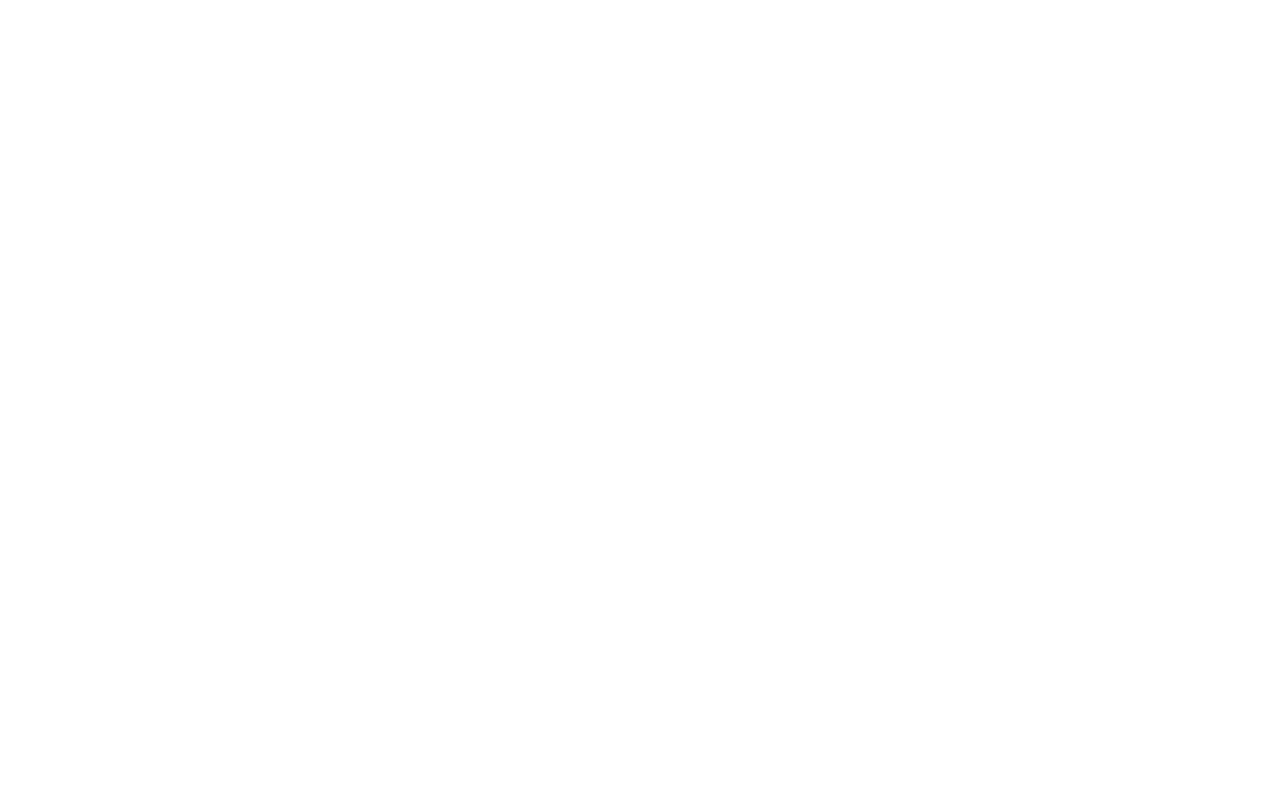
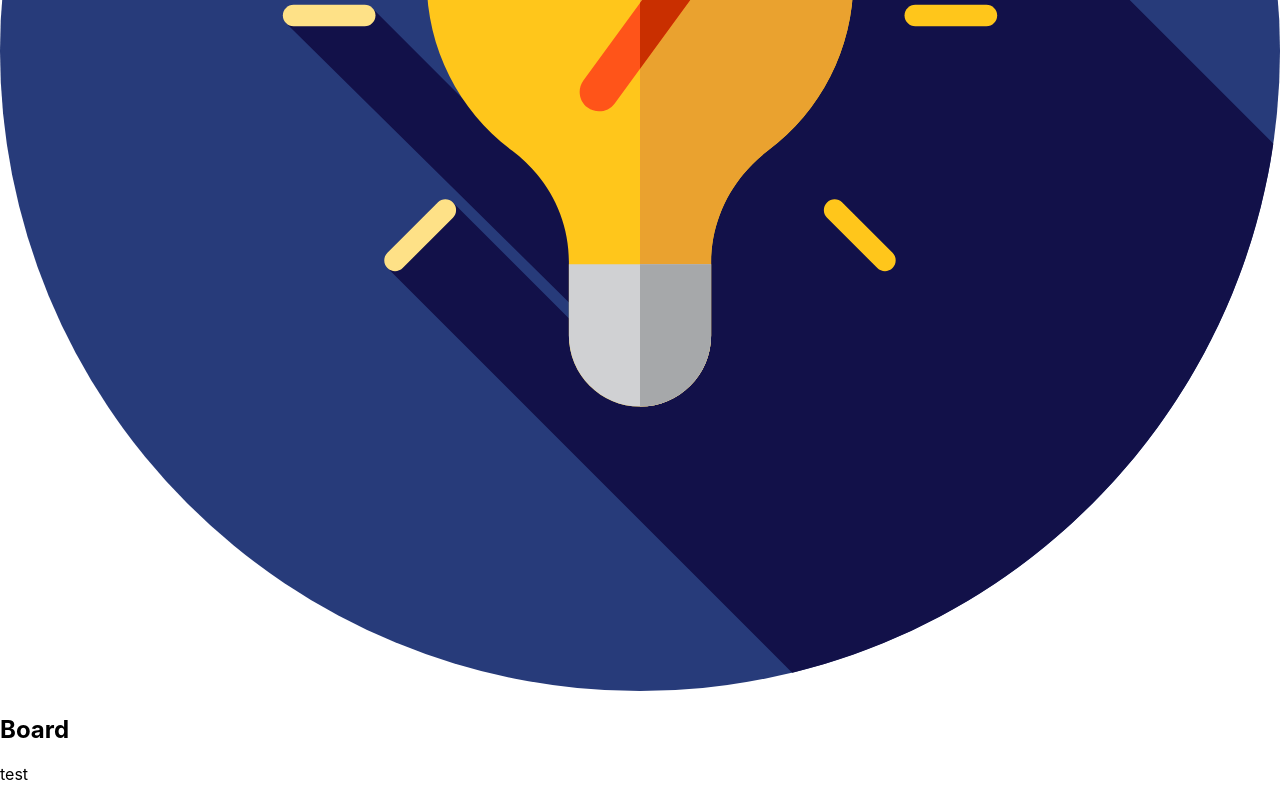
Before and after one commit to ChorniyIgor/FoodDiary, a React app: page / in a window 1280 px wide. Shown: the part 589-1389 px from the top of the page. Before the commit the page ends 800 px from the top, so only its background shows below. Built offline with nearby package versions, Linux system fonts and the light colour scheme.

Commit message:
rename project to foodDiary

```diff
--- a/src/App.css
+++ b/src/App.css
@@ -1,3 +1,11 @@
 .App {
   text-align: center;
+  min-height: 100vh;
+  background: linear-gradient(120deg, #fdfbfb 0%, #ebedee 100%);
 }
+
+.img {
+  width: 100px;
+  height: 100px;
+  cursor: pointer;
+}
--- a/src/App.js
+++ b/src/App.js
@@ -1,10 +1,17 @@
 import React, { Component } from "react";
 import styles from "./App.css";
 import { connect } from "react-redux";
+import lightBulb from "./img/lightBulb.svg";
+import MainBoard from "./containers/mainBoard/mainBoard";
 
 class App extends Component {
   render() {
-    return <div className={styles.App} />;
+    return (
+      <div className={styles.App}>
+        <img src={lightBulb} alt="toMainPage" className={styles.img} />
+        <MainBoard />
+      </div>
+    );
   }
 }
 
--- /dev/null
+++ b/src/containers/mainBoard/mainBoard.js
@@ -0,0 +1,19 @@
+import React from "react";
+import { connect } from "react-redux";
+
+const MainBoard = props => {
+  return (
+    <section>
+      <h2>Board</h2>
+      <p>{props.test}</p>
+    </section>
+  );
+};
+
+function mapStateToProps(state) {
+  return {
+    test: state.testReducer.test
+  };
+}
+
+export default connect(mapStateToProps)(MainBoard);
--- a/src/redux/reducers/testReducer.js
+++ b/src/redux/reducers/testReducer.js
@@ -1,5 +1,5 @@
 const initialState = {
-  test: true
+  test: "test"
 };
 
 export default function(state = initialState, actions) {
```
Also changed, not shown: src/img/lightBulb.svg (added), 1 other file (tests, documents, lock files or other folders).
